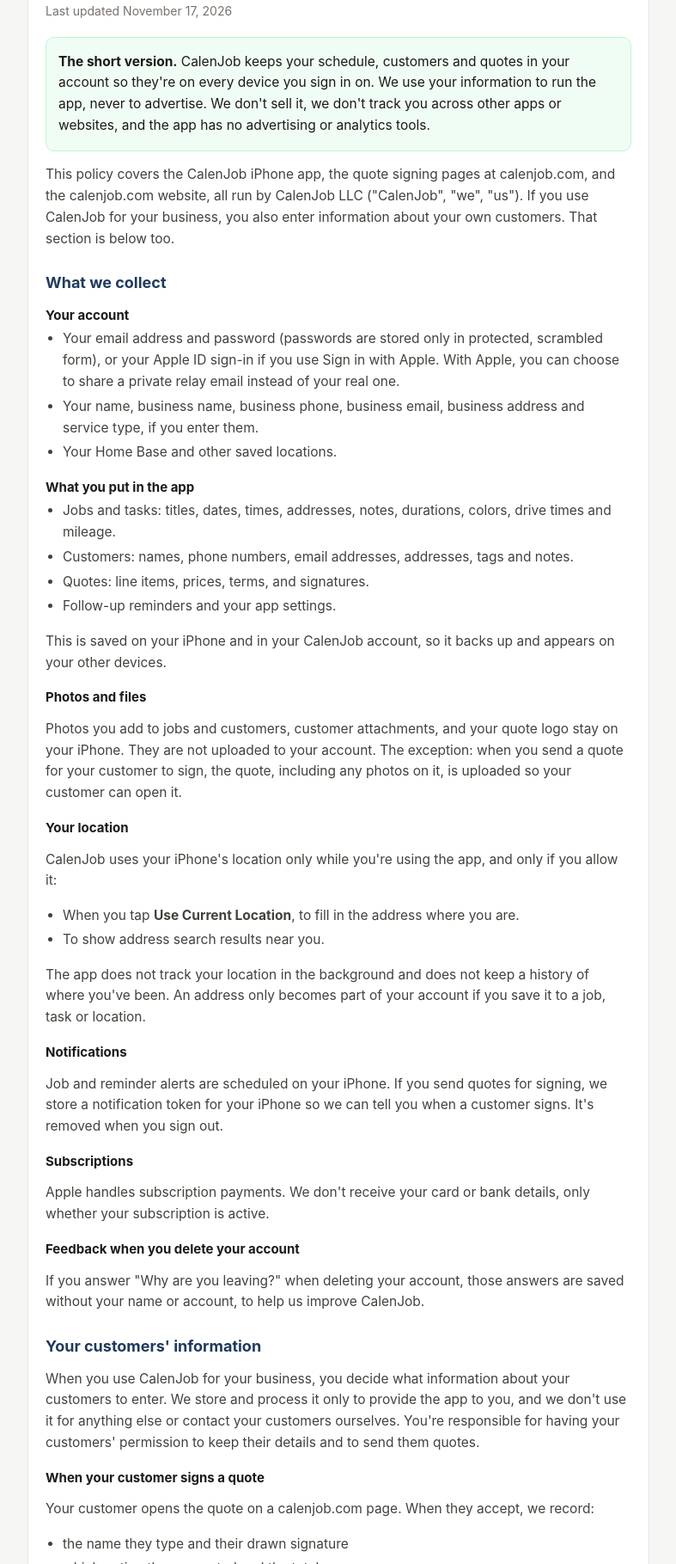
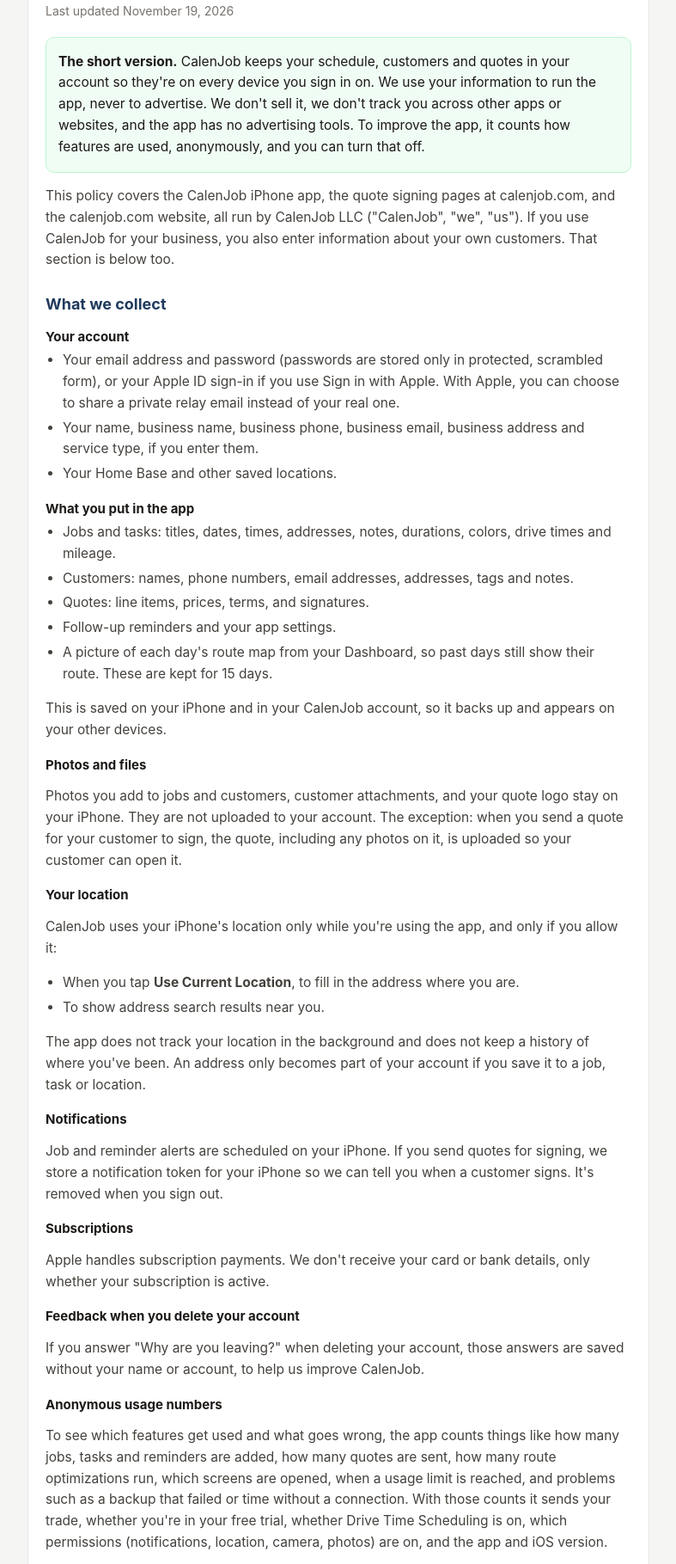
Before and after one commit to CleverandConfused/Calenjob.io, a plain HTML site: page privacy/index.html in a window 1280 px wide. Shown: the part 114-1933 px from the top of the page at 86% size, without its empty margins (246-1033 px from the left). Drawn offline with Linux system fonts and the light colour scheme.

Commit message:
Add files via upload

```diff
--- a/privacy/index.html
+++ b/privacy/index.html
@@ -34,10 +34,10 @@
 <div class="card">
 <a class="brand" href="/">CalenJob</a>
 <h1>Privacy Policy</h1>
-<p class="updated">Last updated November 17, 2026</p>
+<p class="updated">Last updated November 19, 2026</p>
 
 <div class="summary">
-<p><b>The short version.</b> CalenJob keeps your schedule, customers and quotes in your account so they're on every device you sign in on. We use your information to run the app, never to advertise. We don't sell it, we don't track you across other apps or websites, and the app has no advertising or analytics tools.</p>
+<p><b>The short version.</b> CalenJob keeps your schedule, customers and quotes in your account so they're on every device you sign in on. We use your information to run the app, never to advertise. We don't sell it, we don't track you across other apps or websites, and the app has no advertising tools. To improve the app, it counts how features are used, anonymously, and you can turn that off.</p>
 </div>
 
 <p>This policy covers the CalenJob iPhone app, the quote signing pages at calenjob.com, and the calenjob.com website, all run by CalenJob LLC ("CalenJob", "we", "us"). If you use CalenJob for your business, you also enter information about your own customers. That section is below too.</p>
@@ -57,6 +57,7 @@
 <li>Customers: names, phone numbers, email addresses, addresses, tags and notes.</li>
 <li>Quotes: line items, prices, terms, and signatures.</li>
 <li>Follow-up reminders and your app settings.</li>
+<li>A picture of each day's route map from your Dashboard, so past days still show their route. These are kept for 15 days.</li>
 </ul>
 <p>This is saved on your iPhone and in your CalenJob account, so it backs up and appears on your other devices.</p>
 
@@ -80,6 +81,10 @@
 <h3>Feedback when you delete your account</h3>
 <p>If you answer "Why are you leaving?" when deleting your account, those answers are saved without your name or account, to help us improve CalenJob.</p>
 
+<h3>Anonymous usage numbers</h3>
+<p>To see which features get used and what goes wrong, the app counts things like how many jobs, tasks and reminders are added, how many quotes are sent, how many route optimizations run, which screens are opened, when a usage limit is reached, and problems such as a backup that failed or time without a connection. With those counts it sends your trade, whether you're in your free trial, whether Drive Time Scheduling is on, which permissions (notifications, location, camera, photos) are on, and the app and iOS version.</p>
+<p>These numbers are sent once a day under a random ID made by your iPhone. They are not linked to your name, email or account, and they never include customer details, addresses, notes, quote contents or amounts, or anything you type. We keep them for about 13 months. To turn this off, go to Settings &gt; Data &gt; Share Usage Stats.</p>
+
 <h2>Your customers' information</h2>
 <p>When you use CalenJob for your business, you decide what information about your customers to enter. We store and process it only to provide the app to you, and we don't use it for anything else or contact your customers ourselves. You're responsible for having your customers' permission to keep their details and to send them quotes.</p>
 
@@ -99,6 +104,7 @@
 <li>To send quotes for signing and tell you when they're signed.</li>
 <li>To sign you in and keep your account secure.</li>
 <li>To answer you when you contact us.</li>
+<li>To understand, anonymously, which features get used and what goes wrong, so we can improve the app.</li>
 <li>To keep usage within fair limits (for example, how many route optimizations an account runs each week, and how many address and map requests it makes each day). We keep these daily counts for 60 days.</li>
 </ul>
 <p>We do not sell your information, use it for advertising, or share it for others to advertise to you.</p>
@@ -108,7 +114,7 @@
 <table>
 <thead><tr><th>Service</th><th>What it does</th><th>What it receives</th></tr></thead>
 <tbody>
-<tr><td>Supabase</td><td>Stores your account and data, signs you in, hosts quote files for signing, and passes address and map requests to Google</td><td>Your account and everything you save to it, and the address and map requests on their way to Google (not stored)</td></tr>
+<tr><td>Supabase</td><td>Stores your account and data, signs you in, hosts quote files for signing, passes address and map requests to Google, and stores the anonymous usage numbers</td><td>Your account and everything you save to it, the address and map requests on their way to Google (not stored), and the anonymous usage numbers</td></tr>
 <tr><td>Google Maps Platform</td><td>Address search, drive times, routes and map images</td><td>Addresses and search text you type, stop locations, and your location or Home Base to rank nearby search results. Requests pass through our server, so Google doesn't see your iPhone's internet address, except for map images, which download straight from Google.</td></tr>
 <tr><td>Apple</td><td>Sign in with Apple, the map on the Map screen, push notification delivery, subscription payments, and finding addresses and time zones for locations</td><td>Your Apple sign-in, the map area being shown, notification content, purchase details, and locations being looked up</td></tr>
 <tr><td>Expo</td><td>Delivers the "Quote signed" notification to your iPhone</td><td>Your notification token and the notification text (customer name and quote number)</td></tr>
@@ -125,6 +131,8 @@
 <li><b>Your account data:</b> while your account is open.</li>
 <li><b>After you delete your account:</b> your data is kept for 30 days in case you change your mind (sign back in to restore it), then permanently deleted. Quote pages are taken off the web right away.</li>
 <li><b>Quote signing pages:</b> a link expires 60 days after it's sent. If it wasn't signed, the page is deleted 30 days after that. Signed quotes stay with your account. Photos on quote pages older than 6 months are stored at a smaller size.</li>
+<li><b>Dashboard route map pictures:</b> 15 days.</li>
+<li><b>Anonymous usage numbers:</b> about 13 months.</li>
 <li><b>Backups:</b> copies in our hosting provider's backups are replaced on a rolling schedule and are gone within a short time after deletion.</li>
 </ul>
 
```
